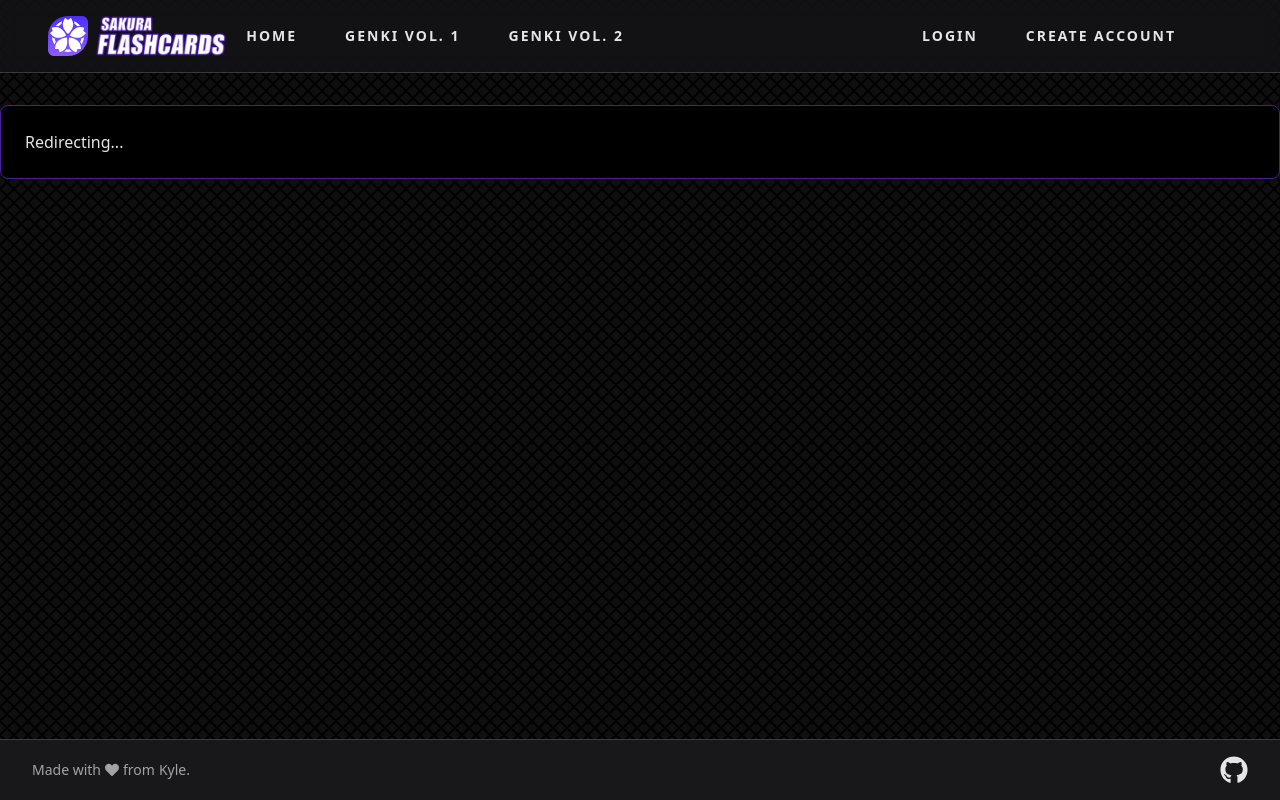
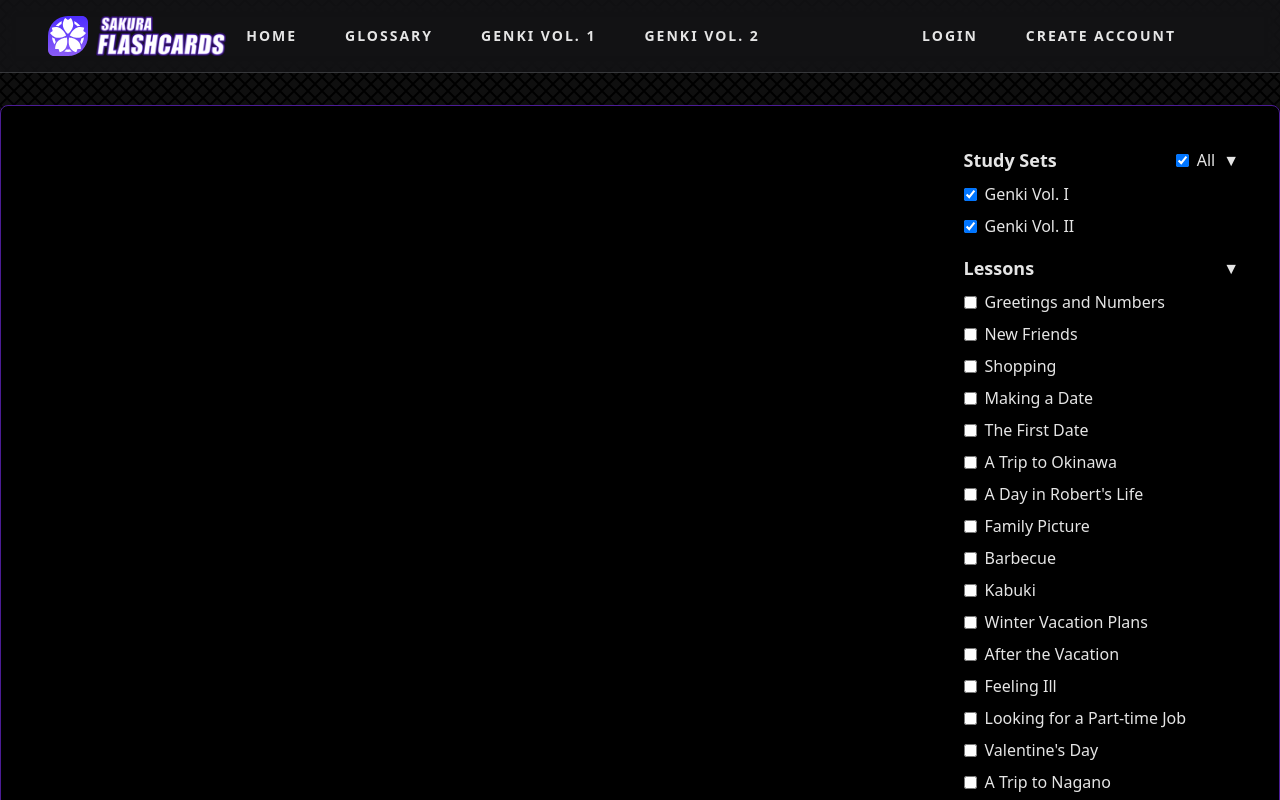
Before and after one commit to MatthewBiggins/CIS4250-Group4-Sakura-Flashcards, a Next.js app in the folder sakura-flashcards/: page /glossary in a window 1280 px wide. Before the commit this address had no page. Shown: the top 800 px of the page. Built offline with nearby package versions, Linux system fonts and the light colour scheme.

Commit message:
Add to header, remove username requirement

```diff
--- a/sakura-flashcards/components/Glossary.tsx
+++ b/sakura-flashcards/components/Glossary.tsx
@@ -35,11 +35,6 @@ const typedGenkiData: StudySet[] = genkiData;
 export default function Glossary() {
   const UserData = useContext(UserContext) as UserData;
   const router = useRouter();
-
-  if (UserData.userName === "") {
-    router.push("/");
-    return <div>Redirecting...</div>;
-  }
 
   const allStudySets: string[] = typedGenkiData.map((studySet) => studySet.name);
   const [checkedStudySets, setCheckedStudySets] = useState<Record<string, boolean>>(
@@ -96,7 +91,6 @@ export default function Glossary() {
   return (
     <div className="flex">
       <div className="flex-1 p-4">
-        <h1 className="text-4xl font-bold mb-4">{UserData.userName}</h1>
         {typedGenkiData
           .filter((studySet) => checkedStudySets[studySet.name])
           .map((studySet, i) => {
--- a/sakura-flashcards/constants/index.tsx
+++ b/sakura-flashcards/constants/index.tsx
@@ -1,5 +1,6 @@
 export const navLinks = [
   { href: "/", key: "Home", text: "Home" },
+  { href: "/glossary", key: "Glossary", text: "Glossary" },
   {
     href: "/studysets",
     studySetId: "genki-1",
```
